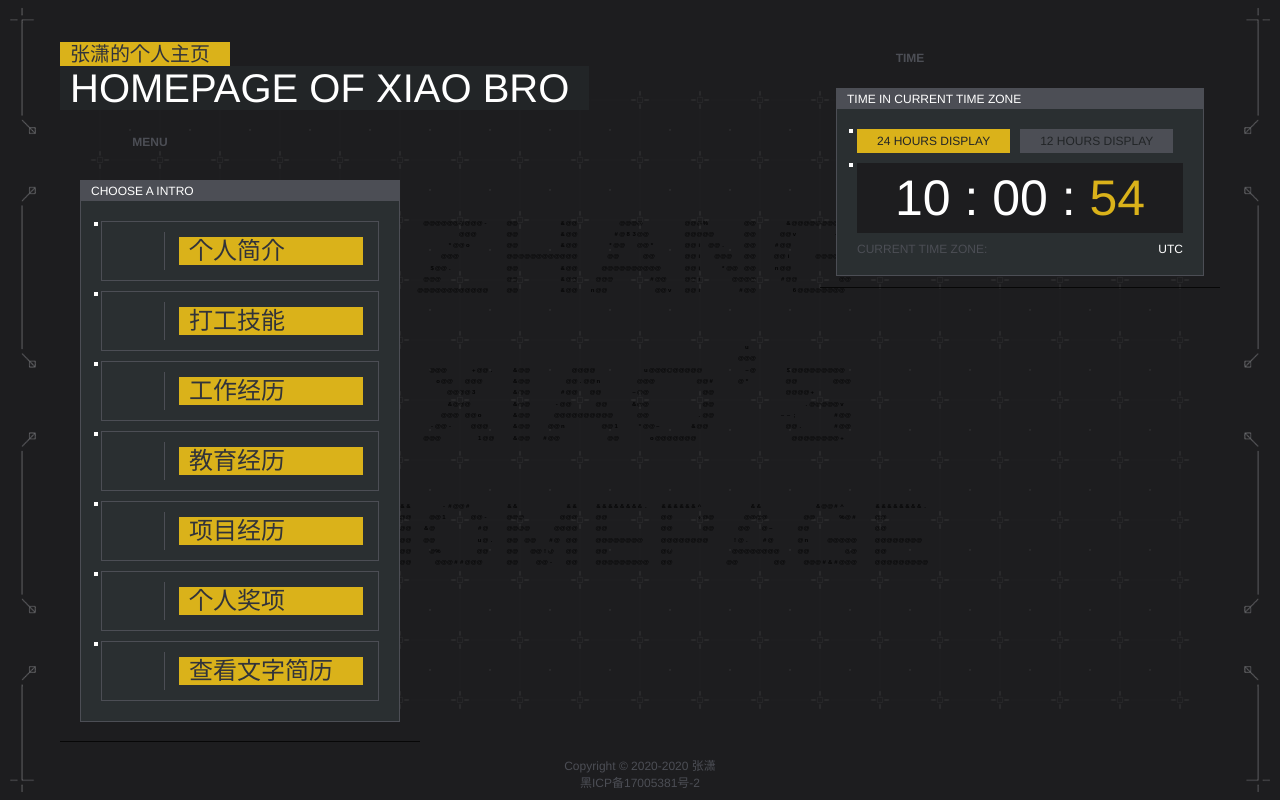
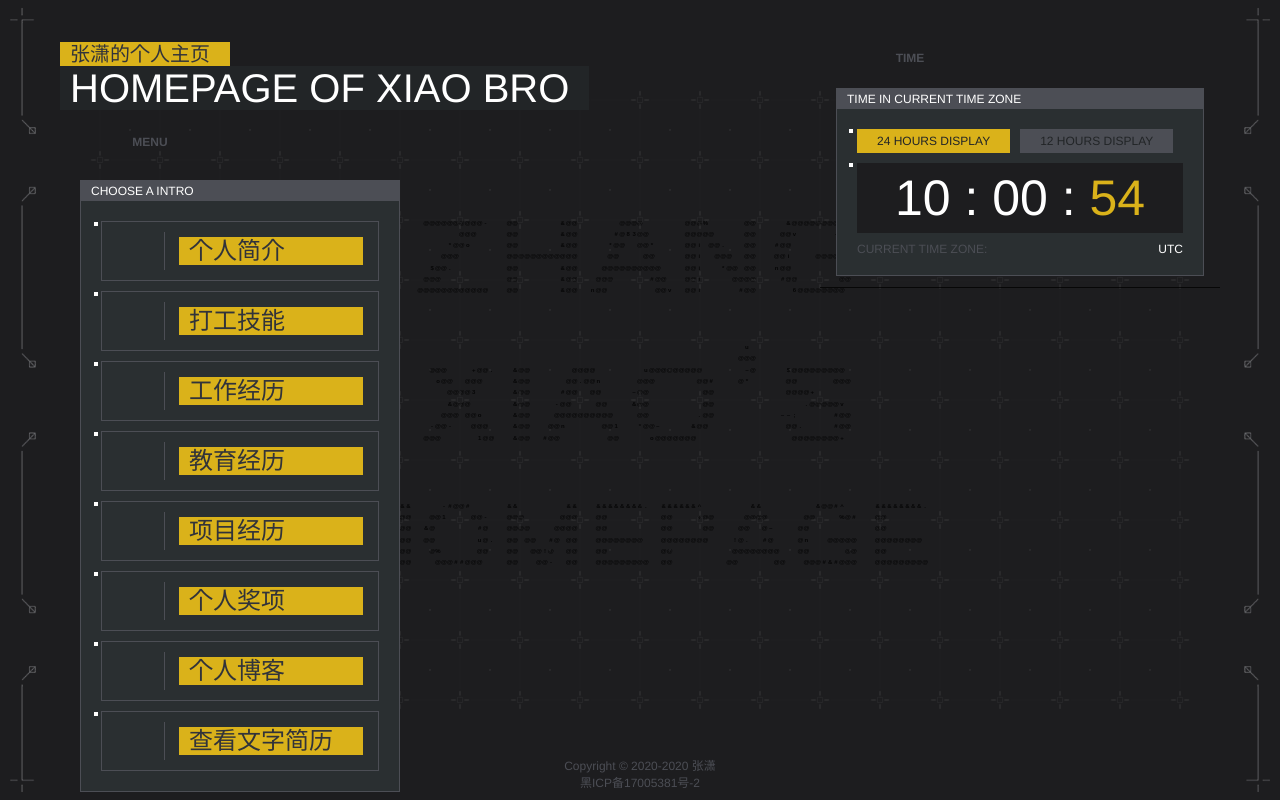
Before and after one commit to wszxdhr/homepage, a Vue app: page / in a window 1280 px wide. Built offline with nearby package versions, Linux system fonts and the light colour scheme; a small style sheet from the web is missing.

Commit message:
feat(修改首页): 增加个人博客入口

```diff
--- a/public/index.html
+++ b/public/index.html
@@ -5,7 +5,7 @@
     <meta http-equiv="X-UA-Compatible" content="IE=edge">
     <meta name="viewport" content="width=device-width,initial-scale=1.0">
     <link rel="icon" href="<%= BASE_URL %>favicon.ico">
-    <link rel="stylesheet" href="//at.alicdn.com/t/font_1706670_1jud90vfq0p.css"/>
+    <link rel="stylesheet" href="//at.alicdn.com/t/font_1706670_nrzrxpd46hk.css"/>
     <title>张潇的个人主页</title>
   </head>
   <body>
--- a/src/views/Home.vue
+++ b/src/views/Home.vue
@@ -54,6 +54,9 @@
 <!--          </hp-menu-item>-->
           <hp-menu-item title="个人奖项" content="" @click="$refs.prizeDialog.setActive()">
             <i class="iconfont icon-awards" slot="icon"></i>
+          </hp-menu-item>
+          <hp-menu-item title="个人博客" content="" @click="window.open('https://blog.anymelon.com')">
+            <i class="iconfont icon-dingyue" slot="icon"></i>
           </hp-menu-item>
           <hp-menu-item title="查看文字简历" content="" @click="$router.push({name: 'Pdf'})">
             <i class="iconfont icon-jianli" slot="icon"></i>
```
